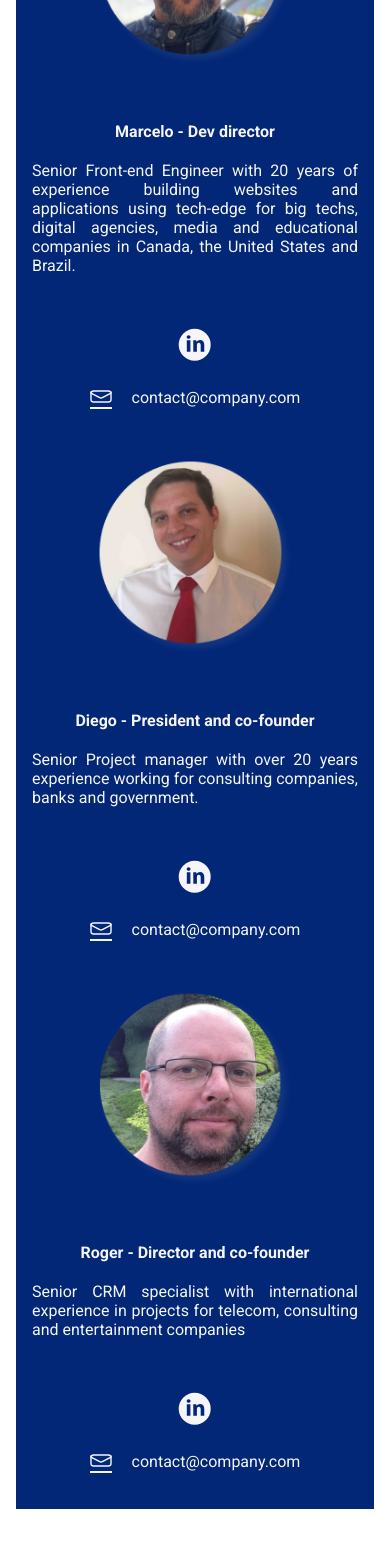
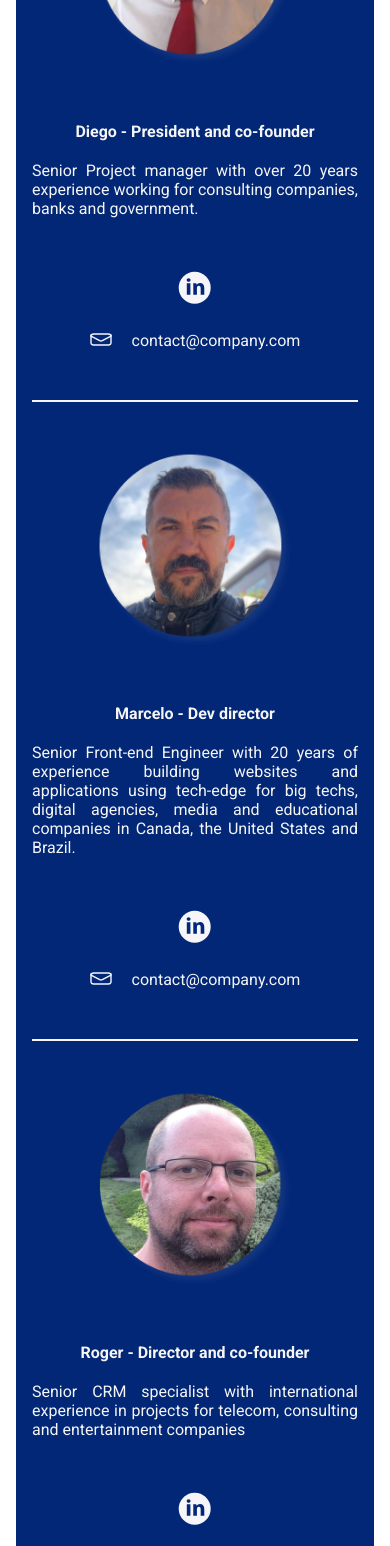
Before and after one commit to brito-ca/brito-website, a Next.js app: page / in a window 390 px wide. Shown: the part 1807-3353 px from the top of the page. Built offline with nearby package versions, Linux system fonts and the light colour scheme.

Commit message:
Adjustments in the css

```diff
--- a/styles/Board.module.css
+++ b/styles/Board.module.css
@@ -75,23 +75,22 @@
         justify-content: space-evenly;
     }
 
-    .line {
+    .board_box > :nth-child(1){
         border-bottom: calc(0.125 * var(--spacing-unit)) solid #f5f5fa;
         margin-bottom: calc(1.25 * var(--spacing-unit));
+        order: 2
     }
 
-    .card_one {
-        order: 2;
-        border: calc(0 * var(--spacing-unit));
+    .board_box > :nth-child(2){
+        border-bottom: calc(0.125 * var(--spacing-unit)) solid #f5f5fa;
+        margin-bottom: calc(1.25 * var(--spacing-unit));
+        order: 1
     }
 
-    .card_two {
-        order: 1;
-    }
-
-    .card_three {
-        order: 3;
-        border: calc(0 * var(--spacing-unit));
+    .board_box > :nth-child(3){
+        border-bottom: calc(0.125 * var(--spacing-unit)) solid #f5f5fa;
+        margin-bottom: calc(1.25 * var(--spacing-unit));
+        order: 3
     }
 
     .image_box {
@@ -101,6 +100,10 @@
 
     .center_box {
         height: auto;
+    }
+
+    .bottom_box{
+        margin-bottom: calc(3.125 * var(--spacing-unit));
     }
 
     .title_text {
```
